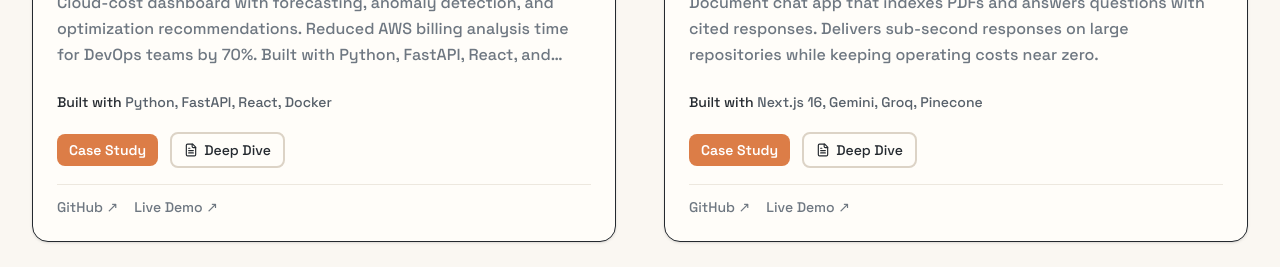
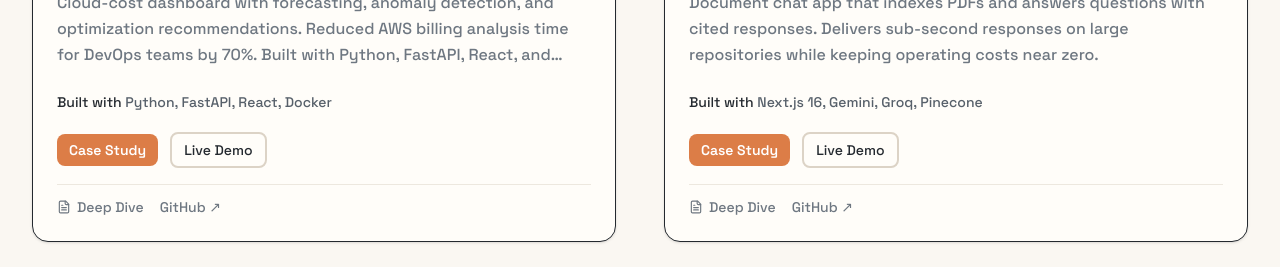
Before and after one commit to aabhiyann/portfolio-abhiyan, a React (Vite) app: page /projects in a window 1280 px wide. Shown: the part 840-1107 px from the top of the page. Built offline with nearby package versions, Linux system fonts and the light colour scheme; no server answers.

Commit message:
style: restructure project card CTAs into clear primary and secondary tiers

```diff
--- a/src/components/ui/ProjectCard.tsx
+++ b/src/components/ui/ProjectCard.tsx
@@ -71,7 +71,7 @@ export const ProjectCard = ({
           <span>{project.tech.slice(0, 4).join(", ")}</span>
         </div>
 
-        {/* Primary actions: Case Study (filled) + Deep Dive (outline with icon) */}
+        {/* Primary actions: Case Study + Live Demo */}
         <div className="flex flex-wrap gap-3 items-center mb-4">
           {project.caseStudyUrl && (
             <Button
@@ -84,36 +84,20 @@ export const ProjectCard = ({
               Case Study
             </Button>
           )}
-          {project.deepDiveId && (
-            <Button
-              as={Link}
-              to={`/deep-dives/${project.deepDiveId}`}
-              variant="outline"
-              size="sm"
-              className="font-medium inline-flex items-center gap-1.5"
-            >
-              <FileText className="w-3.5 h-3.5" />
-              Deep Dive
-            </Button>
-          )}
-          {/* Fallback for projects with no case study and no deep dive */}
-          {!project.caseStudyUrl && !project.deepDiveId && project.live && (
+          {project.live && (
             <Button
               as="a"
               href={project.live}
               target="_blank"
               rel="noopener noreferrer"
-              variant="primary"
+              variant="outline"
               size="sm"
               className="font-medium"
             >
-              Open Demo
+              Live Demo
             </Button>
           )}
-          {!project.caseStudyUrl &&
-            !project.deepDiveId &&
-            !project.live &&
-            project.github && (
+          {!project.caseStudyUrl && !project.live && project.github && (
             <Button
               as="a"
               href={project.github}
@@ -128,8 +112,17 @@ export const ProjectCard = ({
           )}
         </div>
 
-        {/* Secondary links: GitHub · Live Demo */}
+        {/* Secondary links: Deep Dive · GitHub */}
         <div className="flex flex-wrap items-center gap-4 text-sm text-text-muted pt-3 border-t border-border-primary/50">
+          {project.deepDiveId && (
+            <Link
+              to={`/deep-dives/${project.deepDiveId}`}
+              className="inline-flex items-center gap-1.5 hover:text-accent-primary transition-colors"
+            >
+              <FileText className="w-3.5 h-3.5" />
+              Deep Dive
+            </Link>
+          )}
           {project.github && (
             <a
               href={project.github}
@@ -140,16 +133,6 @@ export const ProjectCard = ({
               GitHub ↗
             </a>
           )}
-          {project.live && (
-            <a
-              href={project.live}
-              target="_blank"
-              rel="noopener noreferrer"
-              className="hover:text-accent-primary transition-colors"
-            >
-              Live Demo ↗
-            </a>
-          )}
         </div>
       </div>
     </motion.div>
```
Lines whose indentation alone changed are shown as unchanged.
